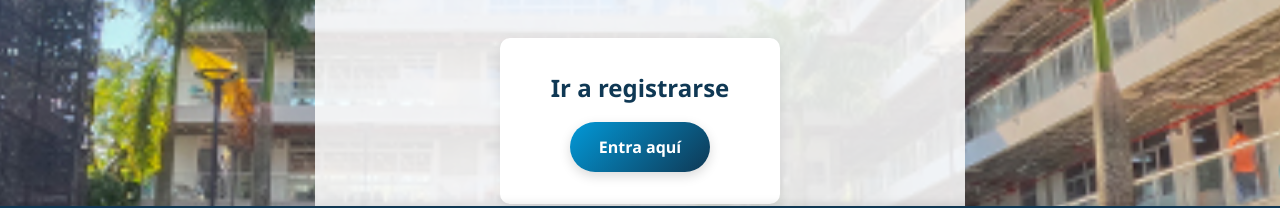
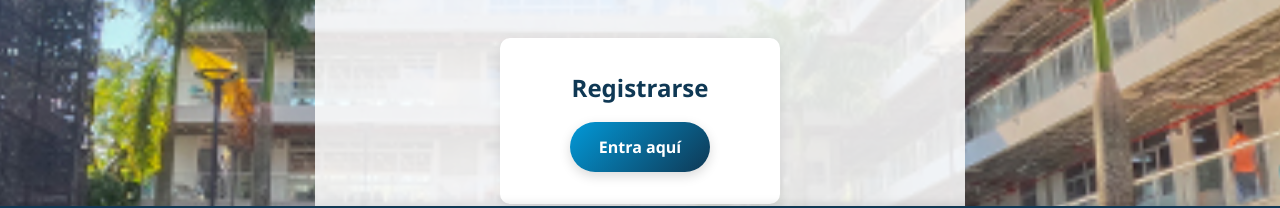
Before and after one commit to Yes-ID33/IngenieriaDeSoftwareGrupo2, a React (Vite) app in the folder client/: page / in a window 1280 px wide. Shown: the part 504-712 px from the top of the page. Built offline with nearby package versions, Linux system fonts and the light colour scheme.

Commit message:
lo pueden omitir

```diff
--- a/client/src/pages/PaginaInicial.jsx
+++ b/client/src/pages/PaginaInicial.jsx
@@ -27,7 +27,7 @@ const PaginaInicial = () => {
 
     <div className={styles.optionsContainer}>
       <div className={styles.firstpagesButtons}>
-        <h2>Ir a registrarse</h2>
+        <h2>Registrarse</h2>
         <Link to="/register" className={styles.firstpagesBtn}>Entra aquí</Link>
       </div>
 
--- a/client/src/pages/activarCuenta.jsx
+++ b/client/src/pages/activarCuenta.jsx
@@ -43,7 +43,7 @@ const ActivarCuenta = () => {
     setLoading(true);
 
     try {
-      // ✅ NUEVA RUTA CORRECTA
+      //  NUEVA RUTA CORRECTA
       const response = await axios.post('http://localhost:5000/api/estudiantes/verificar-cuenta', {
         correo: correo.trim(),
         token: token.trim()
```
